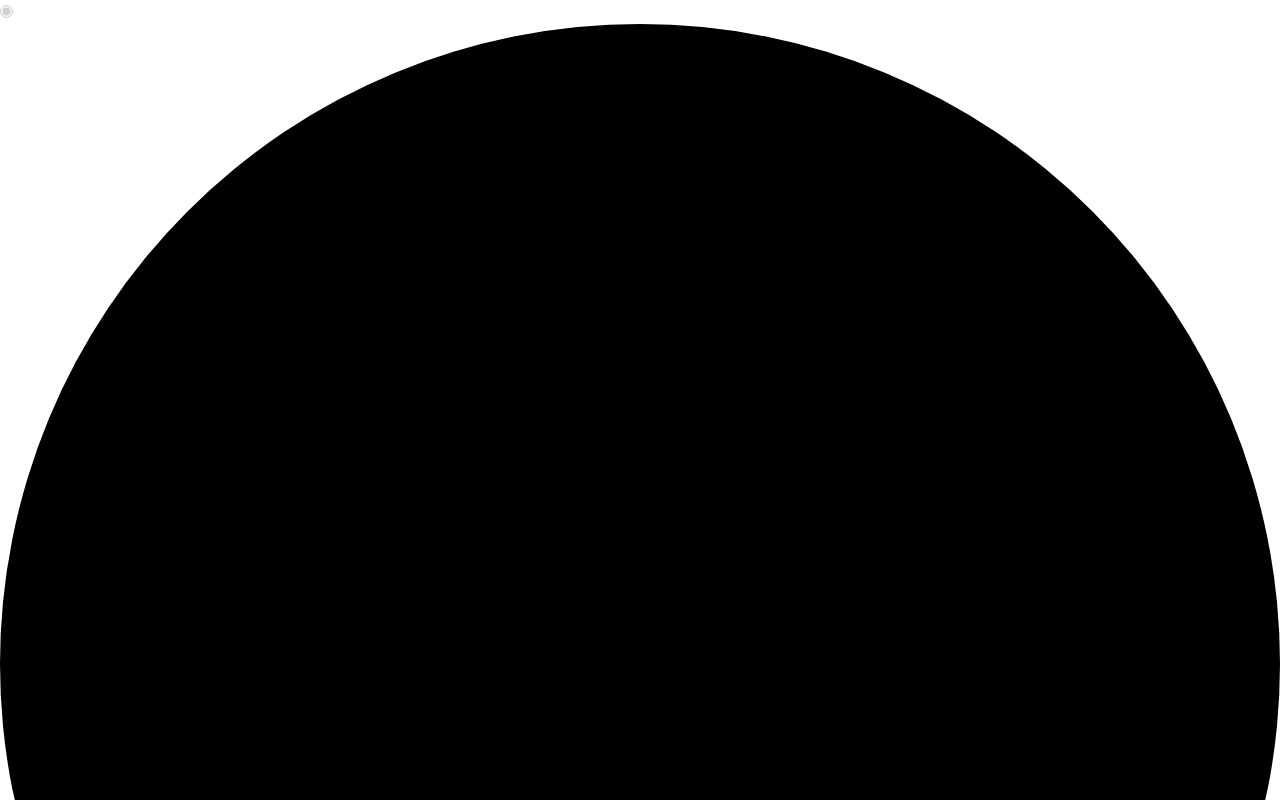
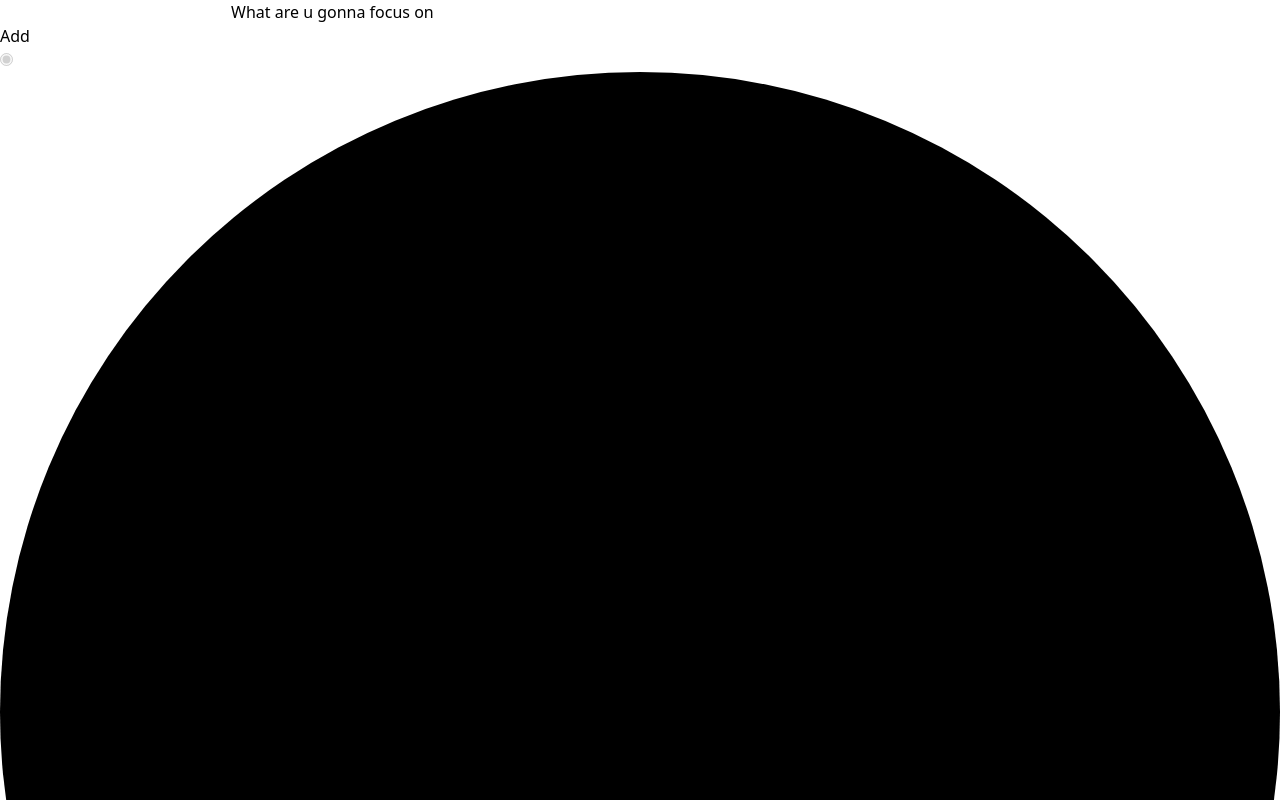
Before and after one commit to rheech22/pomodoro, a Next.js app: page /pomodoro in a window 1280 px wide. Shown: the top 800 px of the page. Built offline with nearby package versions, Linux system fonts and the light colour scheme; what @material-tailwind/react would draw is missing.

Commit message:
add input

```diff
--- a/src/app/pomodoro/page.tsx
+++ b/src/app/pomodoro/page.tsx
@@ -1,8 +1,10 @@
 import Timer from '@/components/Timer';
+import WhatToDo from '@/components/WhatToDo';
 
 const Pomodoro = () => {
   return (
-    <main>
+    <main className="w-full flex flex-col justify-center items-center mt-10">
+      <WhatToDo />
       <Timer />
     </main>
   );
--- a/src/components/DefaultTimer/DefaultTimer.tsx
+++ b/src/components/DefaultTimer/DefaultTimer.tsx
@@ -57,7 +57,7 @@ const DefaultTimer = () => {
       <Timetamp timestamp={`${pad(minutes + hours * 60)}:${pad(seconds)}`}/>
       <MinSelect initValue={min} onChange={setMin} />
       <div>
-        {(!init || isRunning) && <Run init={init} isRunning={isRunning} onStart={handleStart} onToggle={handleToggle}/>}
+        {(!init || isRunning) && <Run init={init} onStart={handleStart} onToggle={handleToggle}/>}
         {init && !isRunning && <Done onToggle={handleToggle} onReset={handleDone} />}
       </div>
     </>
--- a/src/components/MinSelect/MinSelect.tsx
+++ b/src/components/MinSelect/MinSelect.tsx
@@ -10,7 +10,7 @@ const MinSelect = ({ initValue, onChange }: { initValue: number, onChange: (valu
   };
 
   return (
-    <div className="absolute top-60">
+    <div className="absolute top-56">
       <Select
         label="Select Focus Time"
         size="md"
--- a/src/components/Timer/Timer.tsx
+++ b/src/components/Timer/Timer.tsx
@@ -13,7 +13,7 @@ const Timer = () => {
   };
 
   return (
-    <div className="w-full flex flex-col justify-center items-center mt-10">
+    <div className="relative w-full flex flex-col items-center mt-10">
       <TimerRadio isTimer={isTimer} onClick={handleClick}/>
       {isTimer ? <DefaultTimer /> : <Stopwatch />}
     </div>
--- /dev/null
+++ b/src/components/WhatToDo/WhatToDo.tsx
@@ -0,0 +1,33 @@
+'use client';
+
+import { Button, Input } from '@material-tailwind/react';
+import { useState } from 'react';
+
+const WhatToDo = () => {
+  const [ input, setInput ] = useState('');
+
+  return (
+    <div className="relative flex w-full max-w-[24rem]">
+      <Input
+        type="text"
+        label="What are u gonna focus on"
+        value={input}
+        onChange={(e)=> setInput(e.target.value)}
+        className="pr-20"
+        containerProps={{
+          className: 'min-w-0',
+        }}
+      />
+      <Button
+        size="sm"
+        color={input ? 'blue' : 'blue-gray'}
+        disabled={!input}
+        className="!absolute right-1 top-1 rounded"
+      >
+        Add
+      </Button>
+    </div>
+  );
+};
+
+export default WhatToDo;
--- /dev/null
+++ b/src/components/WhatToDo/index.ts
@@ -0,0 +1 @@
+export { default } from './WhatToDo';
```
